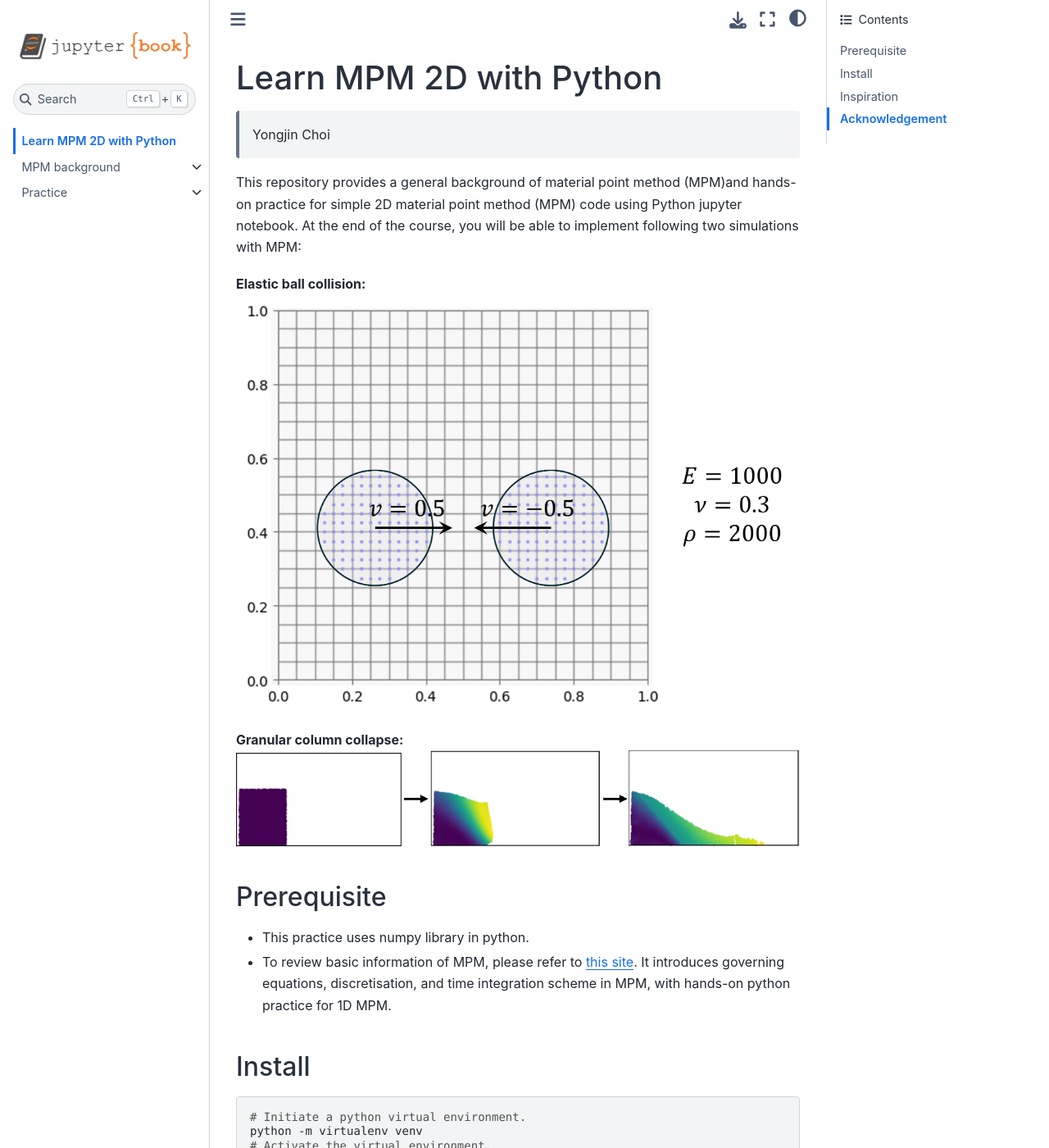
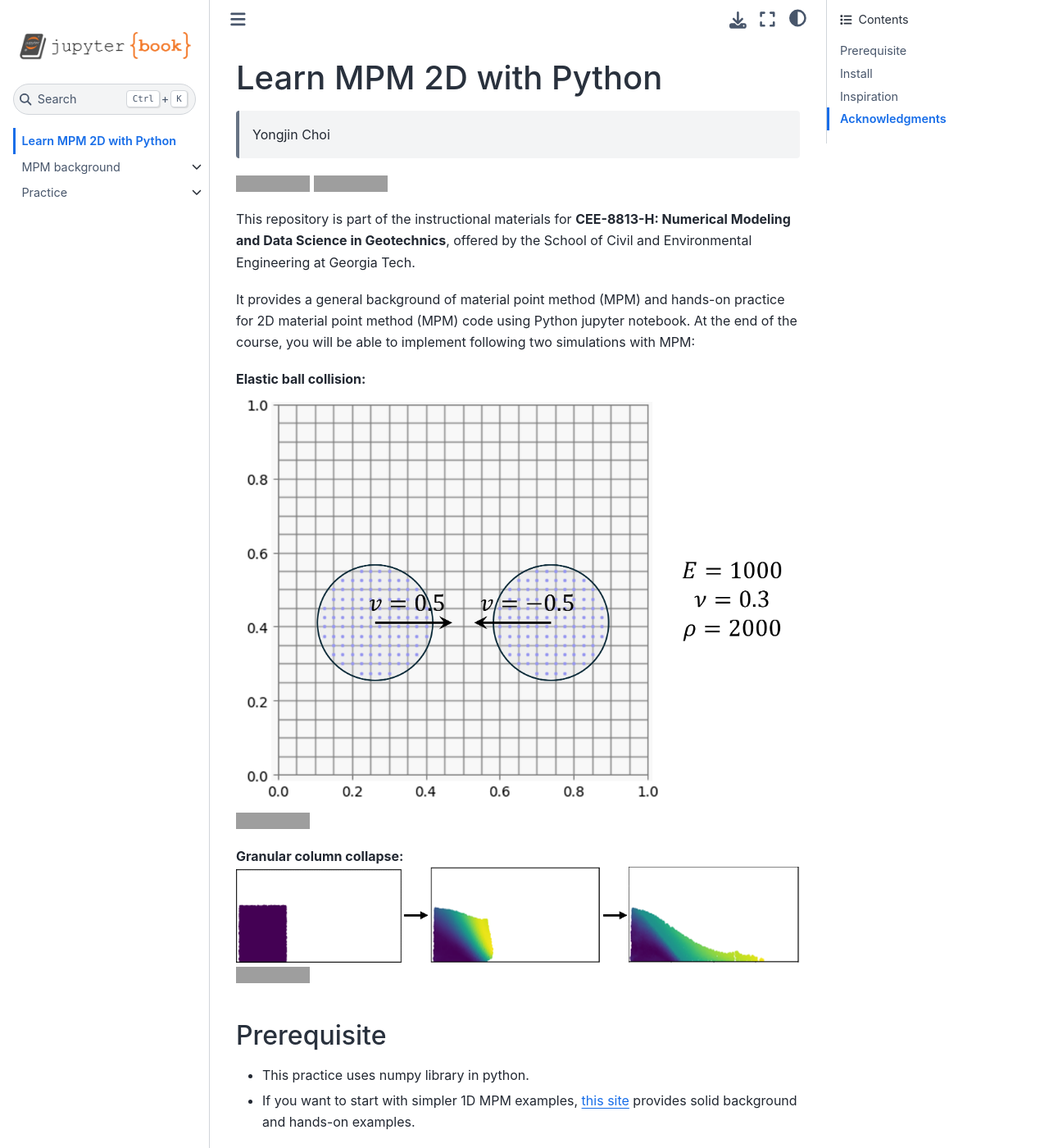
Before and after one commit to yjchoi1/learn-mpm-2d, a Jupyter Book: the page built from book/main_page.md, in a window 1280 px wide and 1400 px high. Shown: the whole window at 82% size. Built offline with Jupyter Book 1.0.4 settings and Sphinx 7.4.7 and the Sphinx Book theme 1.1.4, drawn with Linux system fonts in a browser that asks for light colours; pages that are not in the unit, such as notebooks, are missing from menus; some of the changed text lies outside the part shown; grey boxes are pictures that could not be loaded.

Commit message:
update main page

````diff
--- a/book/main_page.md
+++ b/book/main_page.md
@@ -1,19 +1,27 @@
 # Learn MPM 2D with Python
 > Yongjin Choi
 
-This repository provides a general background of material point method (MPM)and hands-on practice for simple 2D material point method (MPM) code using Python jupyter notebook. At the end of the course, you will be able to implement following two simulations with MPM:
+[![License: MIT](https://img.shields.io/badge/License-MIT-yellow.svg)](https://opensource.org/licenses/MIT)
+[![Book](https://img.shields.io/badge/Book-Learn%202D%20MPM-blue.svg)](https://yjchoi1.github.io/learn-mpm-2d/)
+
+This repository is part of the instructional materials for **CEE-8813-H: Numerical Modeling and Data Science in Geotechnics**, offered by the School of Civil and Environmental Engineering at Georgia Tech.
+
+It provides a general background of material point method (MPM) and hands-on practice for 2D material point method (MPM) code using Python jupyter notebook. At the end of the course, you will be able to implement following two simulations with MPM:
 
 **Elastic ball collision:**
-![practice-1](figs/sim_config.png)
+![practice-1](figs/sim_config.png) [![Open in Colab](https://colab.research.google.com/assets/colab-badge.svg)](https://colab.research.google.com/github/yjchoi1/learn-mpm-2d/blob/main/book/mpm2d-elastic-ball.ipynb)
 
 **Granular column collapse:**
-![practice-2](figs/granular_column_collapse.png)
+![practice-2](figs/granular_column_collapse.png) [![Open in Colab](https://colab.research.google.com/assets/colab-badge.svg)](https://colab.research.google.com/github/yjchoi1/learn-mpm-2d/blob/main/book/mpm2d-column-collapse.ipynb)
 
 ## Prerequisite
 * This practice uses numpy library in python.
-* To review basic information of MPM, please refer to [this site](https://www.geoelements.org/LearnMPM/mpm.html). It introduces governing equations, discretisation, and time integration scheme in MPM, with hands-on python practice for 1D MPM.
+* If you want to start with simpler 1D MPM examples,
+[this site](https://www.geoelements.org/LearnMPM/mpm.html) provides solid background and hands-on examples.
 
 ## Install
+The examples are ready to run on Google Colab without any installation.
+However, if you prefer to run them locally on your machine, follow these steps:
 ```shell
 # Initiate a python virtual environment.
 python -m virtualenv venv
@@ -29,4 +37,5 @@
 * Nguyen, V. P., de Vaucorbeil, A., & Bordas, S. (2023). The material point method. Cham: Springer International Publishing.
 * https://github.com/vinhphunguyen/mpmat?tab=readme-ov-file
 
-## Acknowledgement
+##  Acknowledgments
+Thanks for Dr. Macedo, Vivek Bokkisa and Sean Flournoy for providing valuable feedbacks and suggestions.
````
Also changed, not shown: README.md (+27 -3 lines).
